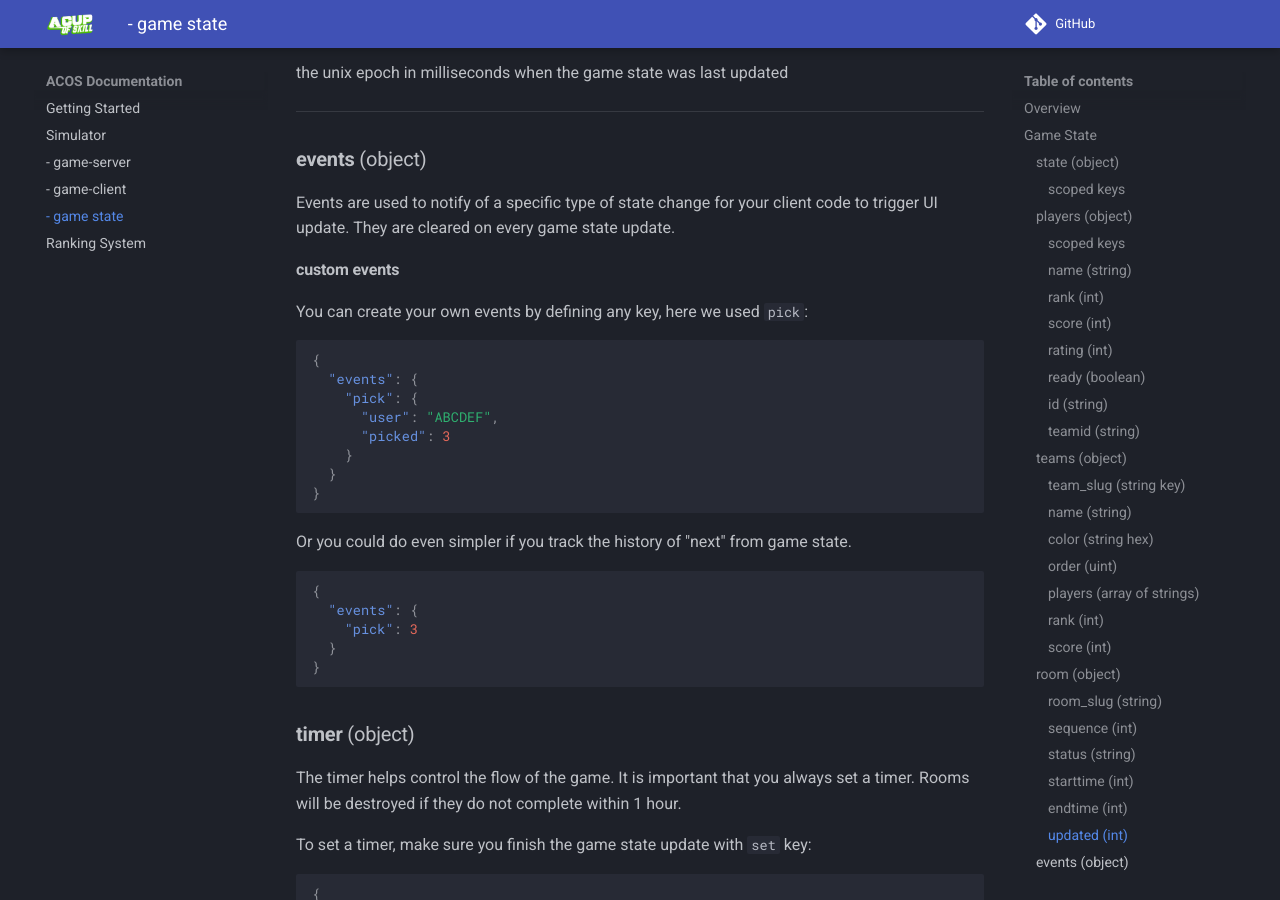
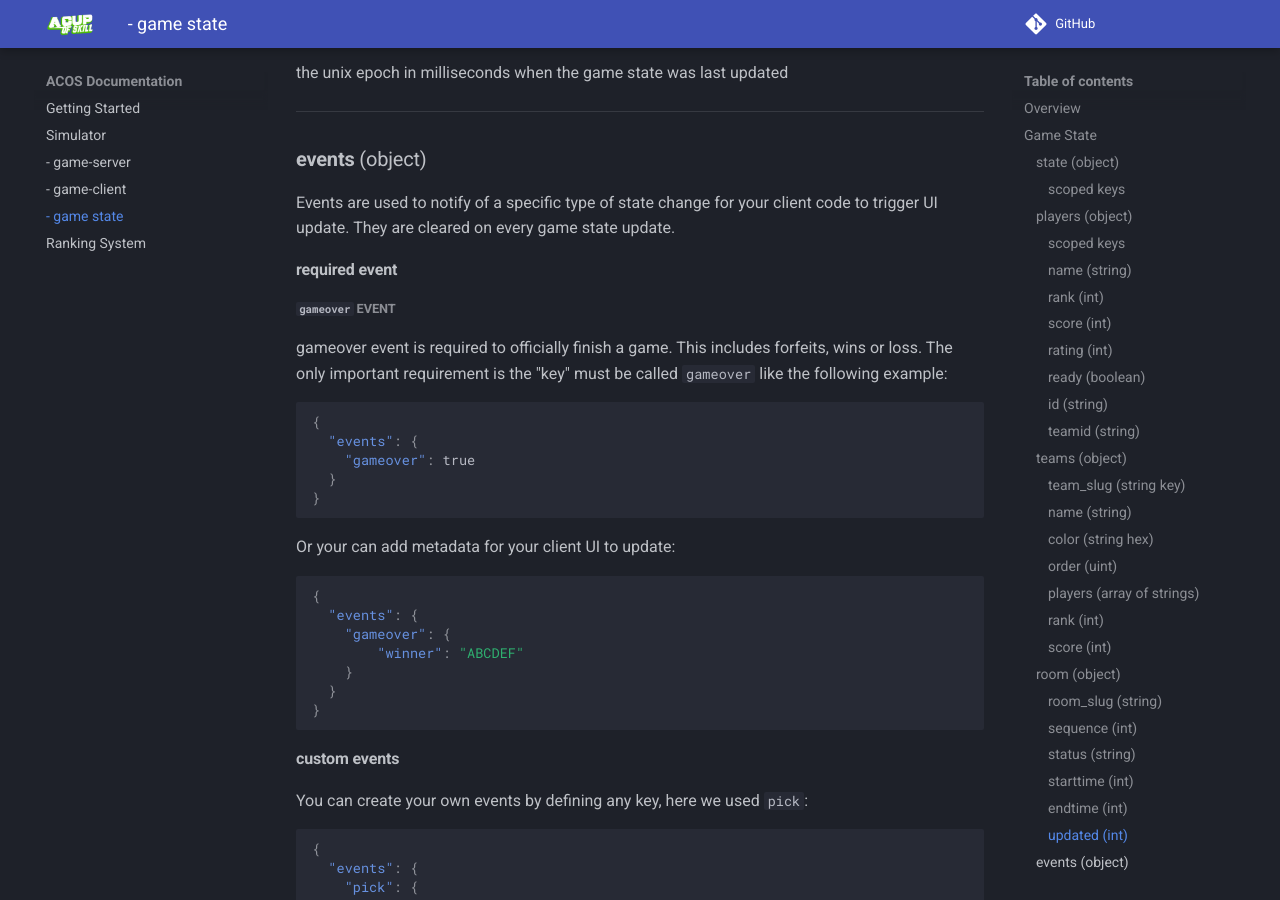
Before and after one commit to acosgames/acosgames.github.io, an MkDocs documentation site: the page built from docs/gamestate.md, in a window 1280 px wide and 900 px high, scrolled down 5252 px. Built offline with MkDocs 1.6.1 and Material for MkDocs 9.7.7, drawn with Linux system fonts in a browser that asks for light colours.

Commit message:
fixing client ui

````diff
--- a/docs/gamestate.md
+++ b/docs/gamestate.md
@@ -250,6 +250,32 @@ the unix epoch in milliseconds when the game state was last updated
 
 Events are used to notify of a specific type of state change for your client code to trigger UI update.  They are cleared on every game state update.
 
+#### required event
+
+##### `gameover` event
+
+gameover event is required to officially finish a game. This includes forfeits, wins or loss.  The only important requirement is the "key" must be called `gameover` like the following example:
+
+```json
+{
+  "events": {
+    "gameover": true
+  }
+}
+```
+
+Or your can add metadata for your client UI to update:
+
+```json
+{
+  "events": {
+    "gameover": {
+        "winner": "ABCDEF"
+    }
+  }
+}
+```
+
 #### custom events
 
 You can create your own events by defining any key, here we used `pick`:
````
Also changed, not shown: site/gamestate/index.html, 1 other file.
